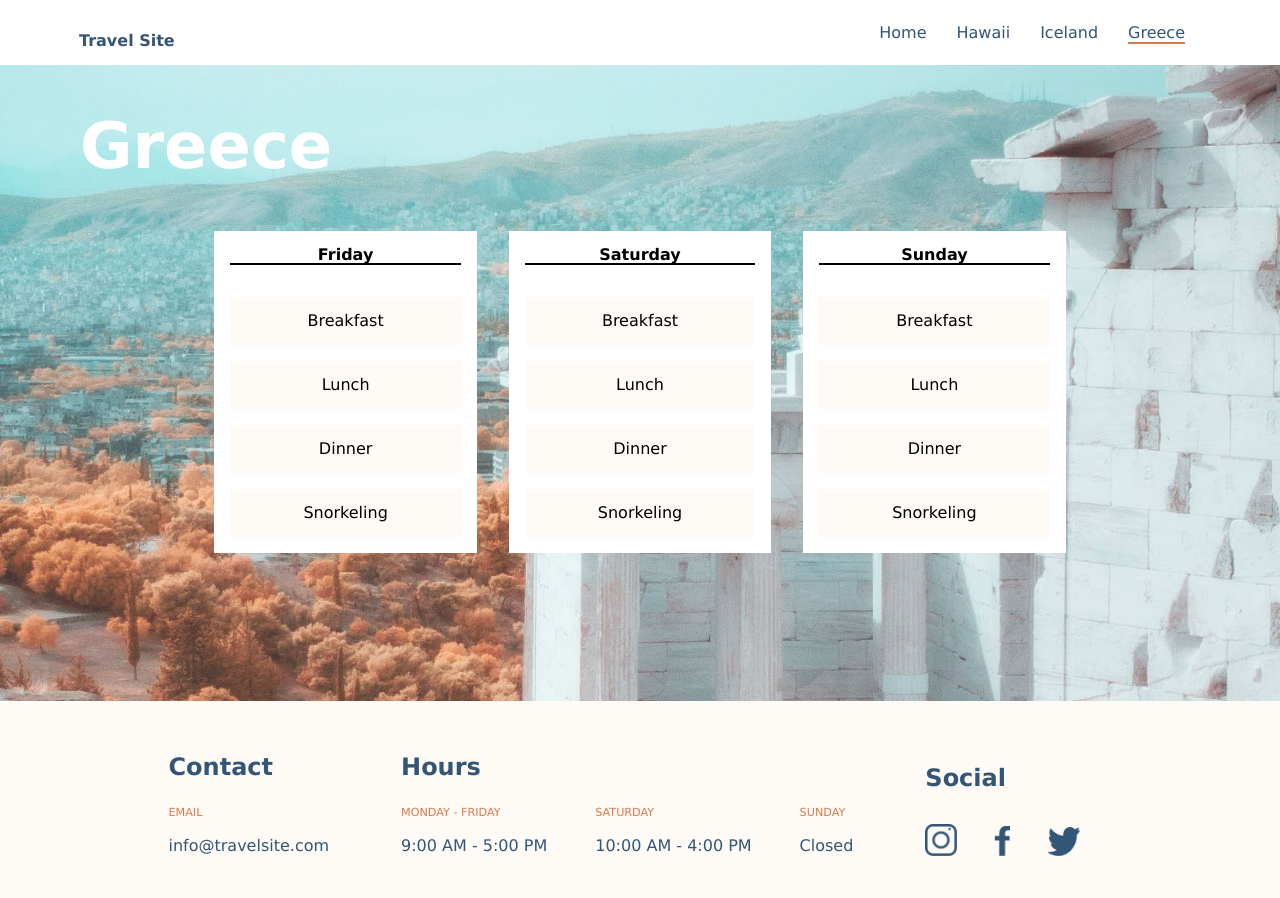
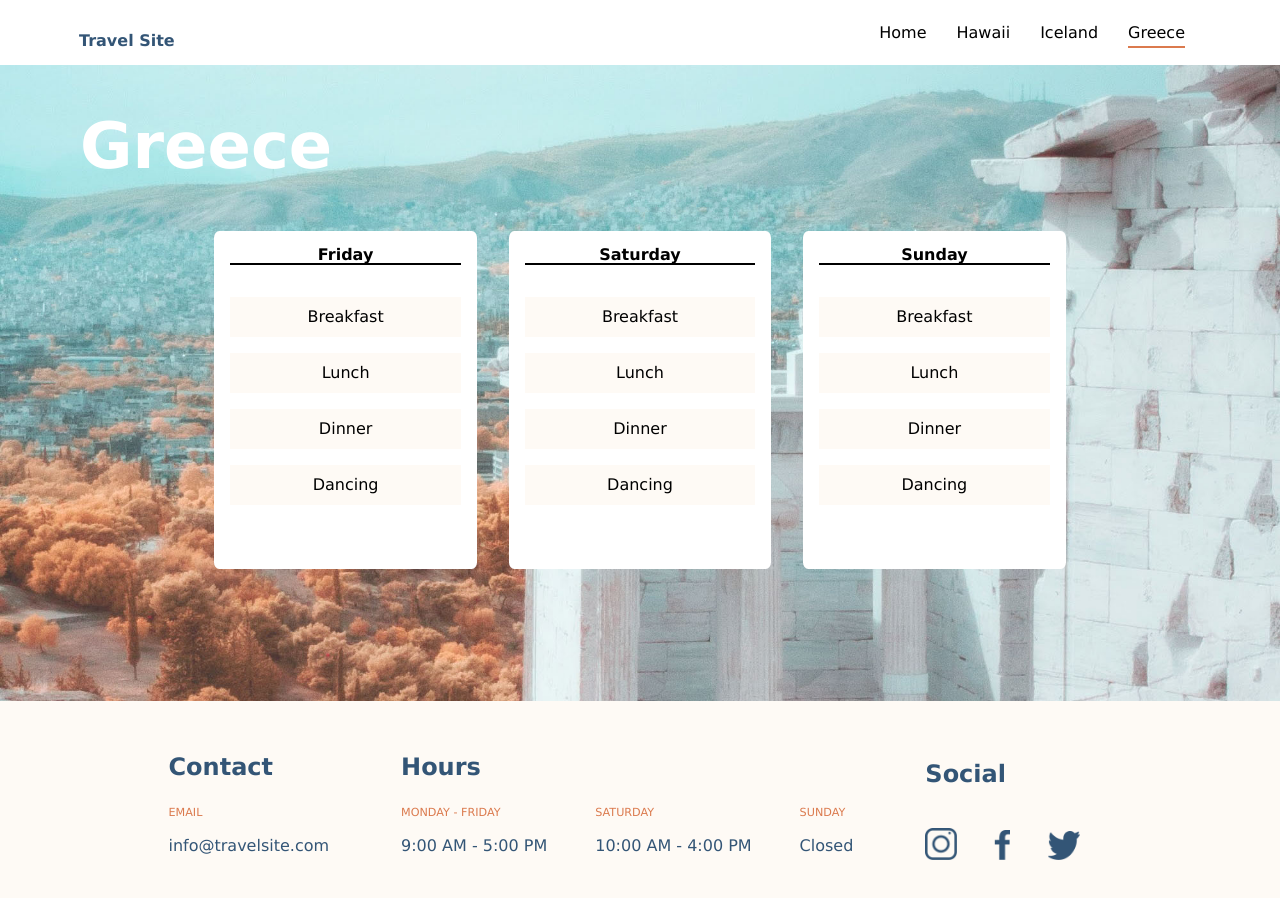
Before and after one commit to ldietz08/travel-website, a plain HTML site: page pages/greece.html in a window 1280 px wide. Drawn offline with Linux system fonts and the light colour scheme.

Commit message:
Edited the last item in the itinerary and made the email link open new mail

```diff
--- a/css/destinations.css
+++ b/css/destinations.css
@@ -47,6 +47,11 @@
     border-bottom: 2px solid #DB7A4E;
 }
 
+.nav-bar__list-item-link {
+    color: black;
+    padding-bottom: 0.25rem;
+}
+
 /* Hero section */
 
 .hero__container-hawaii {
@@ -67,7 +72,7 @@
     background-image: url(../assets/images/greece.jpg);
     background-size: cover;
     background-position: 55% 45%;
-    height: 80svh;
+    height: 80vh;
 }
 
 .hero__title {
@@ -93,9 +98,10 @@
     margin: 1rem;
     background-color: white;
     padding: 0 1rem;
-    line-height: 3rem;
+    line-height: 2.5rem;
     text-align: center;
     list-style: none;
+    border-radius: 2%;
 }
 
 .hero__item-title {
@@ -113,7 +119,7 @@
     margin-bottom: 1rem;
 }
 .hero__item-list--last {
-    margin-bottom: 2rem;
+    margin-bottom: 4rem;
 }
 
 /* Footer */
@@ -165,7 +171,7 @@
 }
 
 .footer__content-icons {
-    margin-top: 2rem;
+    margin-top: 2.5rem;
 }
 
 .footer__icons--fb-size {
--- a/css/main.css
+++ b/css/main.css
@@ -7,13 +7,13 @@
 
 .nav-bar__logo {
     font-weight: bold;
-    padding-left: 4rem;
-    padding-top: 1rem;
+    padding-left: 5rem;
+    transition: 0.3s ease-in-out;
+    color: #335576;
 }
 
 .nav-bar__logo:hover {
     color: #DB7A4E;
-    transition: 0.3s ease-in-out;
 }
 
 .nav-bar {
@@ -37,11 +37,15 @@
     list-style-type: none;
 }
 
+.nav-bar__list-item-link {
+    color: black;
+    padding-bottom: 0.25rem;
+}
+
 .nav-bar__logo,
 .nav-bar__list-item-link {
     text-decoration: none;
     margin: 15px;
-    color: #335576;
 }
 
 .nav-bar__list-item-link--active {
@@ -70,8 +74,8 @@
 .hero-header__text-content {
     text-align: left;
     color: #335576;
+    font-size: 0.9rem;
     margin-bottom: 2rem;
-    width: 80%;
 }
 
 .hero-header__button {
@@ -81,12 +85,11 @@
     border: none;
     padding: 0.5rem 1rem;
     font-size: 1rem;
-    letter-spacing: 3px;
     width: 30%;
+    transition: 0.3s ease-in-out;
 }
 .hero-header__button:hover {
     background-color: #d25217;
-    transition: 0.3s ease-in-out;
 }
 
 .hero-header__image-container {
--- a/pages/greece.html
+++ b/pages/greece.html
@@ -39,21 +39,21 @@
                     <li class="hero__item-list">Breakfast</li>
                     <li class="hero__item-list">Lunch</li>
                     <li class="hero__item-list">Dinner</li>
-                    <li class="hero__item-list">Snorkeling</li>
+                    <li class="hero__item-list hero__item-list--last">Dancing</li>
                 </ul>
                 <ul class="hero__item">
                     <li class="hero__item-title">Saturday</li>
                     <li class="hero__item-list">Breakfast</li>
                     <li class="hero__item-list">Lunch</li>
                     <li class="hero__item-list">Dinner</li>
-                    <li class="hero__item-list">Snorkeling</li>
+                    <li class="hero__item-list hero__item-list--last">Dancing</li>
                 </ul>
                 <ul class="hero__item">
                     <li class="hero__item-title">Sunday</li>
                     <li class="hero__item-list">Breakfast</li>
                     <li class="hero__item-list">Lunch</li>
                     <li class="hero__item-list">Dinner</li>
-                    <li class="hero__item-list">Snorkeling</li>
+                    <li class="hero__item-list hero__item-list--last">Dancing</li>
                 </ul>
             </div>
          </section>
```
Also changed, not shown: pages/iceland.html (+3 -3 lines).
